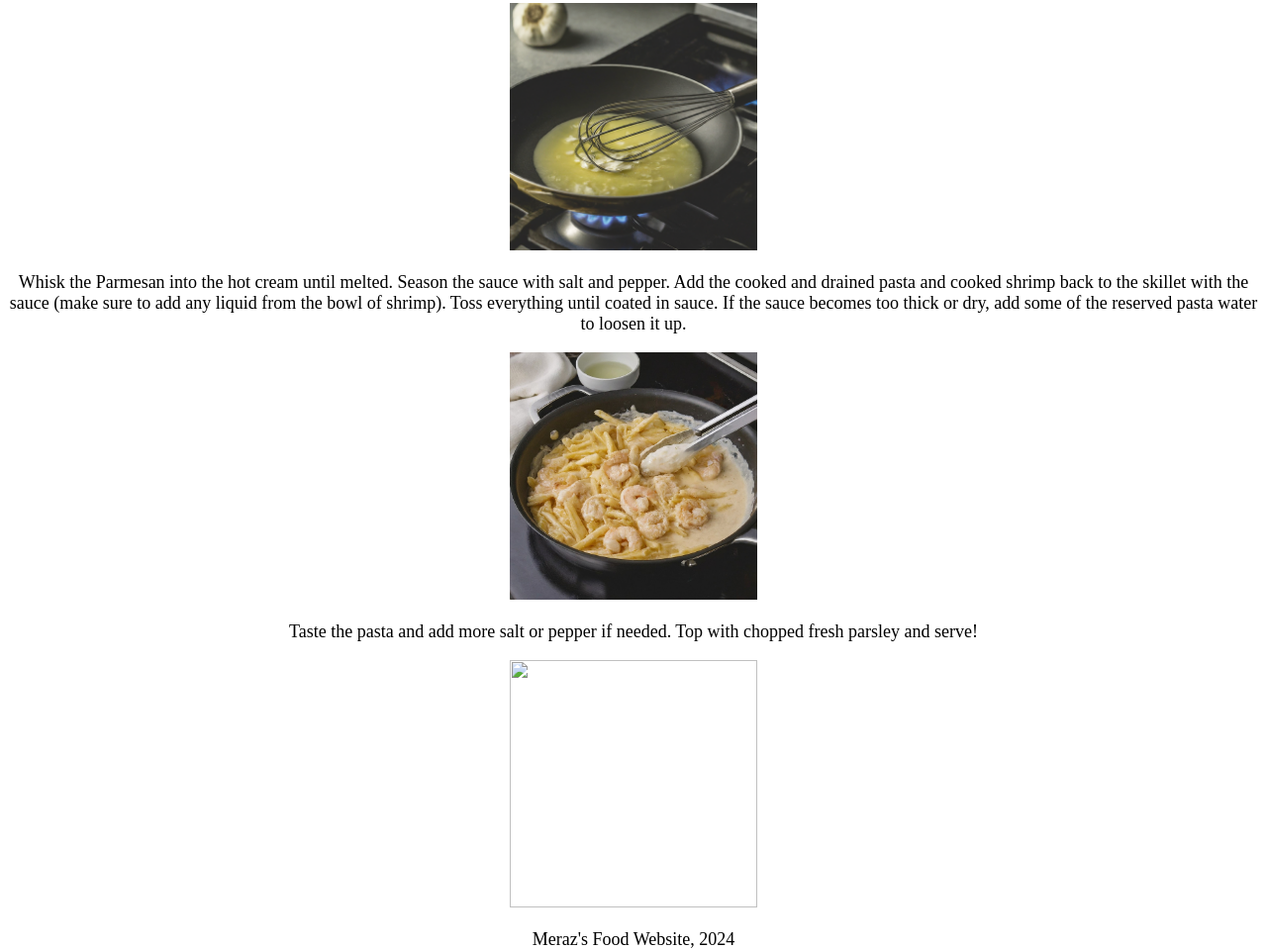
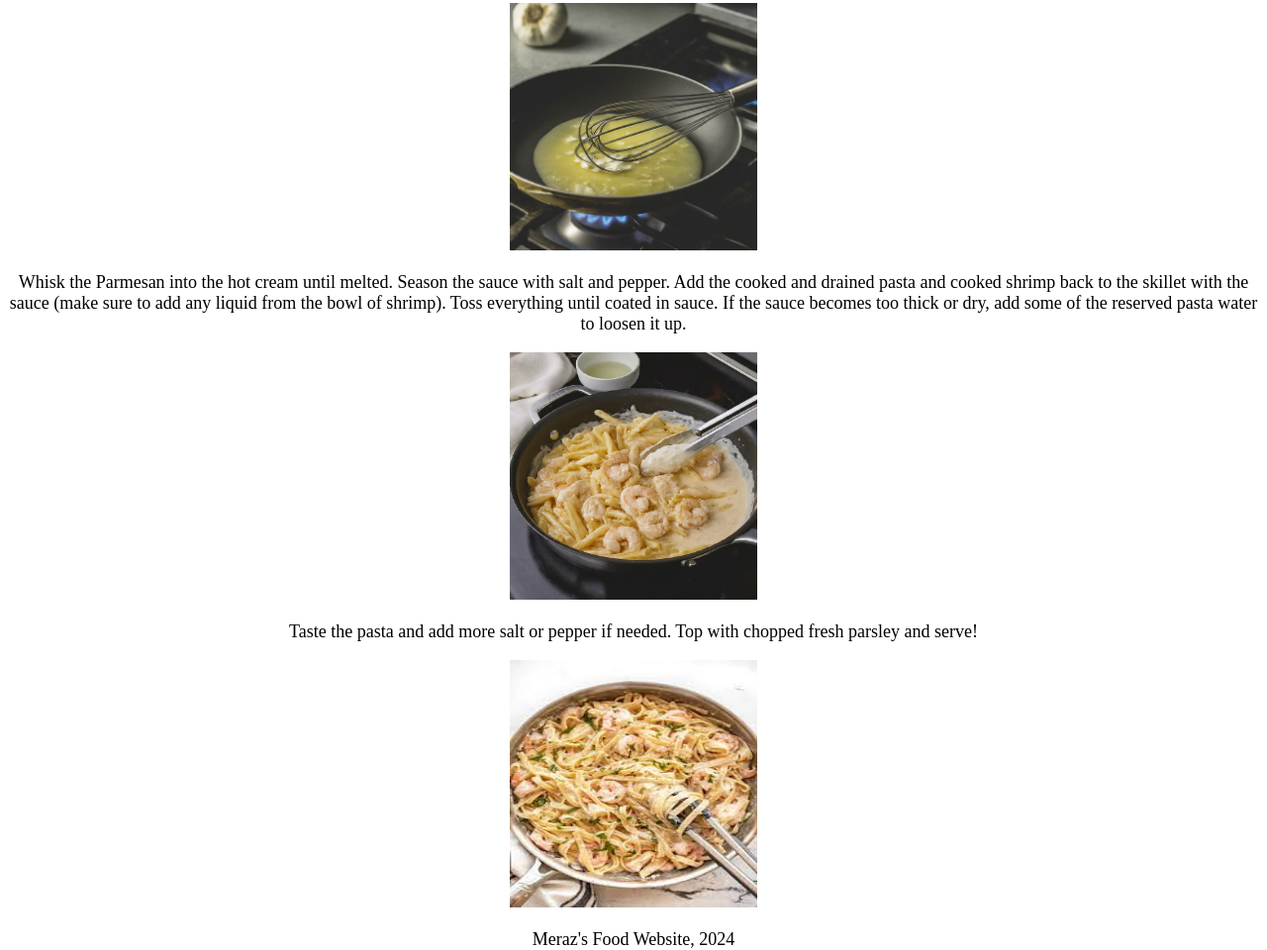
Before and after one commit to adhzv/Food-Website, a plain HTML site: page Shrimp Alfredo.html in a window 1280 px wide. Shown: the part 1838-2798 px from the top of the page at 99% size. Drawn offline with Linux system fonts and the light colour scheme; the site is published under a folder, as on GitHub Pages, so addresses that start at the root find nothing; a web font is replaced by a local one.

Commit message:
Update Shrimp Alfredo.html

```diff
--- a/Shrimp Alfredo.html
+++ b/Shrimp Alfredo.html
@@ -281,7 +281,7 @@
     <p>Taste the pasta and add more salt or pepper if needed. Top with chopped fresh parsley and serve!
     </p>
     <div class="col-sm-6">
-      <img class="img-responsive" src="/img/Shrimp Alfredo/finally.jpg" height="250" width="250">
+      <img class="img-responsive" src="img/Shrimp Alfredo/finally.jpg" height="250" width="250">
     <footer>
       <p>Meraz's Food Website, 2024</p>
     </footer>
```
